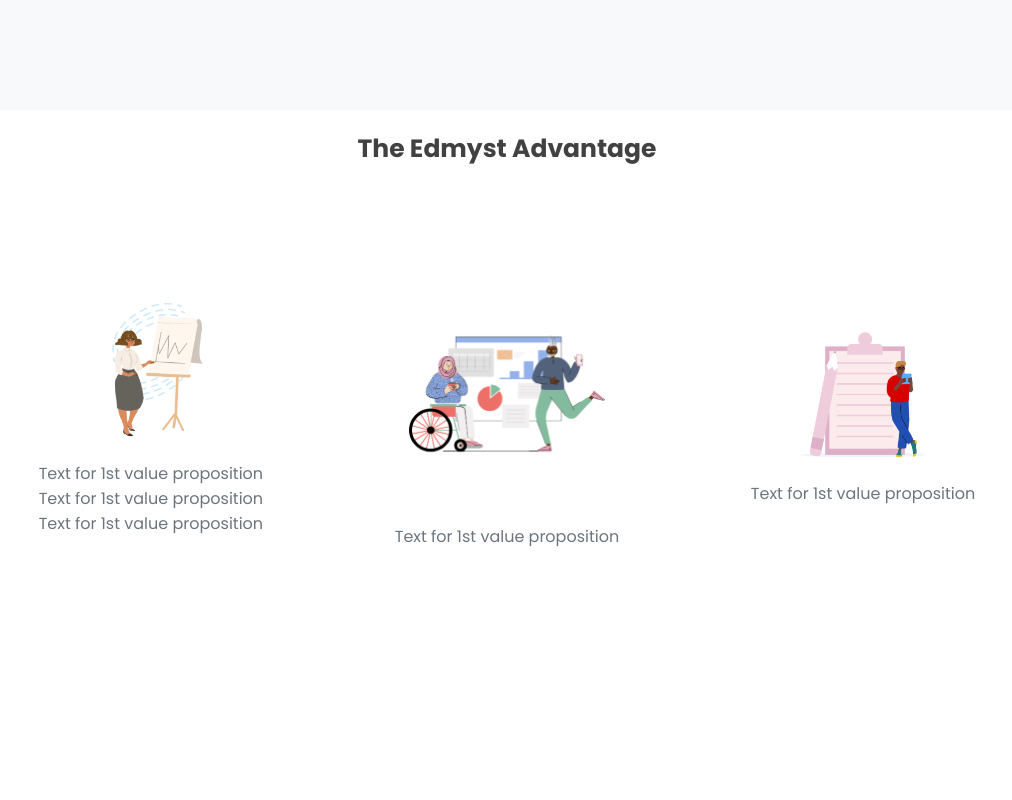
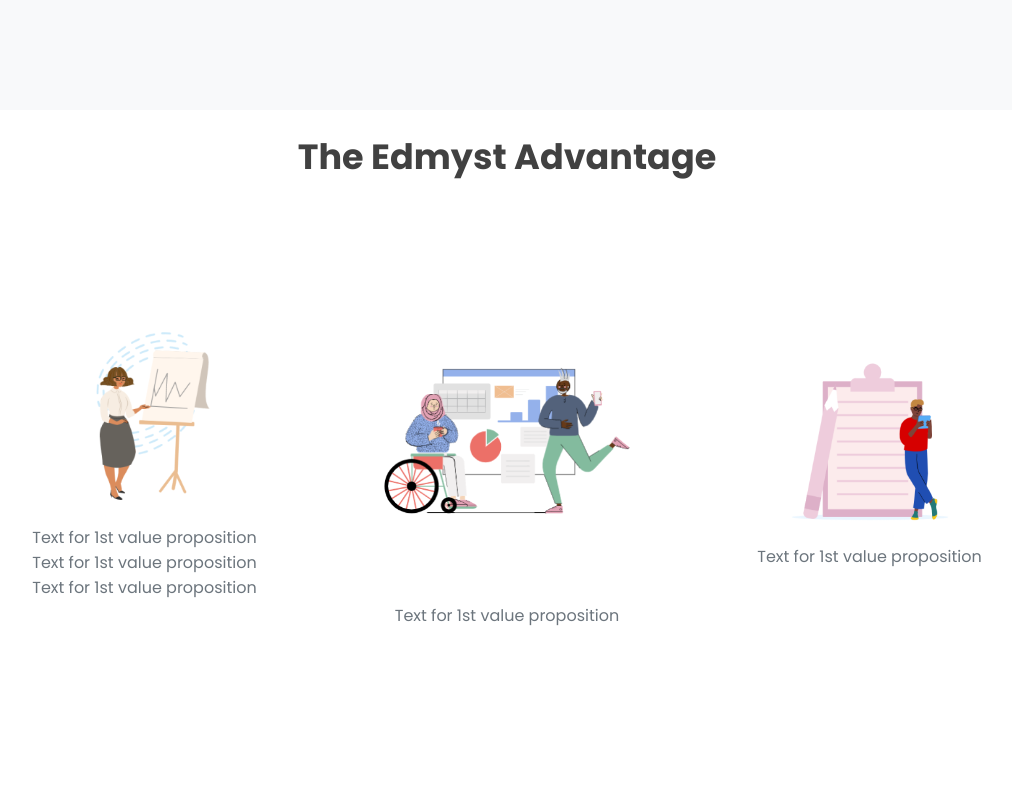
Before and after one commit to kgdev001/lp2, a plain HTML site: page index.html in a window 1280 px wide. Shown: the part 700-1500 px from the top of the page, without its empty margins (133-1145 px from the left). Drawn offline with Linux system fonts and the light colour scheme.

Commit message:
updated font size on desktop

```diff
--- a/style.css
+++ b/style.css
@@ -76,12 +76,12 @@
 }
  .edmyst-advantage-image{
 
-	width:20rem;
+	width:25rem;
 	margin: 2rem 0 2rem 0;
 }
 
 .edmyst-advantage-image-2{
-	width:20rem;
+	width:25rem;
 }
 
 .featured-coaches-section{
@@ -367,6 +367,12 @@
 
 
 @media(min-width:960px ){
+	h1{
+		font-sizr:4rem;
+	}
+	h2{
+		font-size:3.5rem;
+	}
 
 	.edmyst-advantage-wrapper{
 		display: flex;
```
